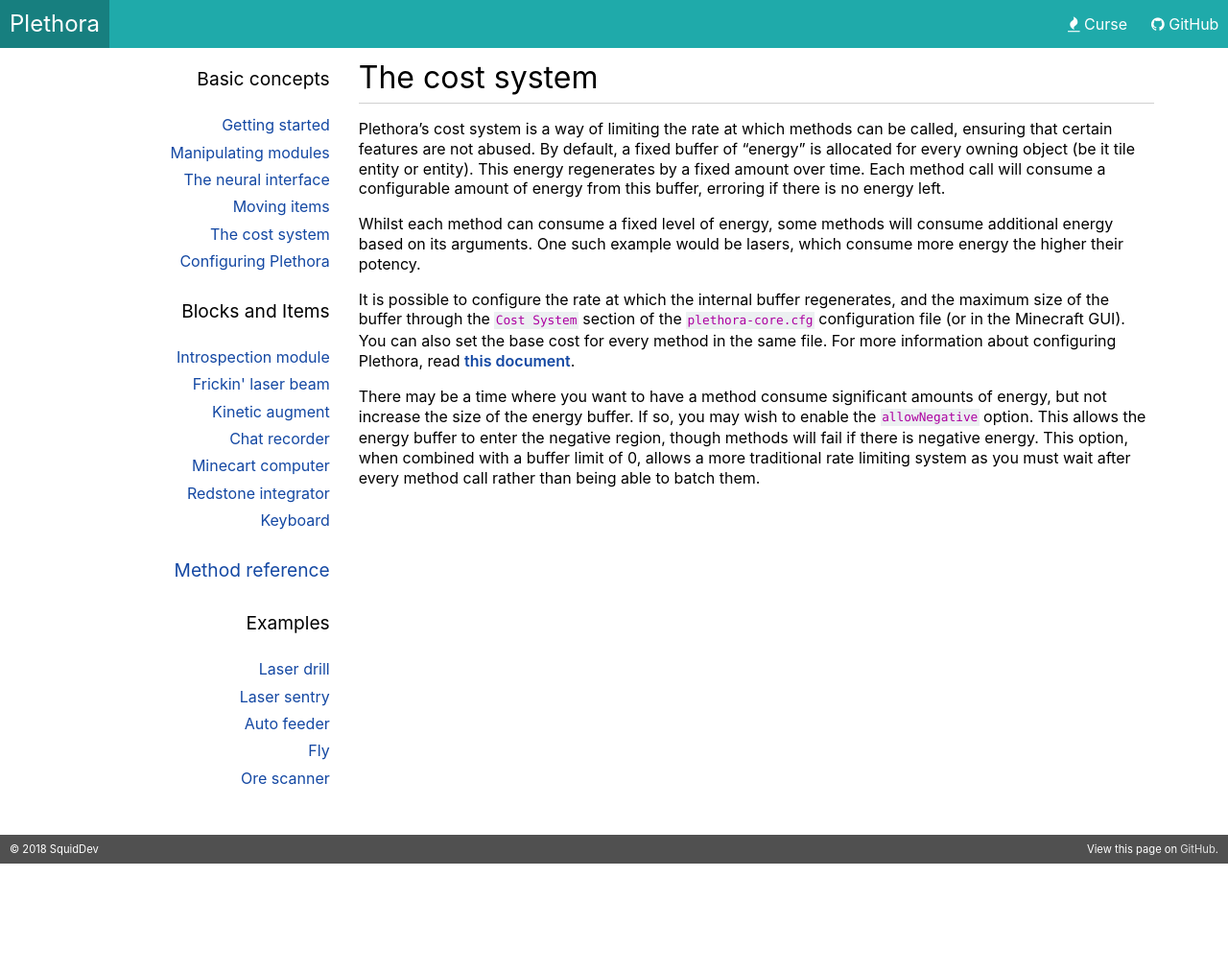
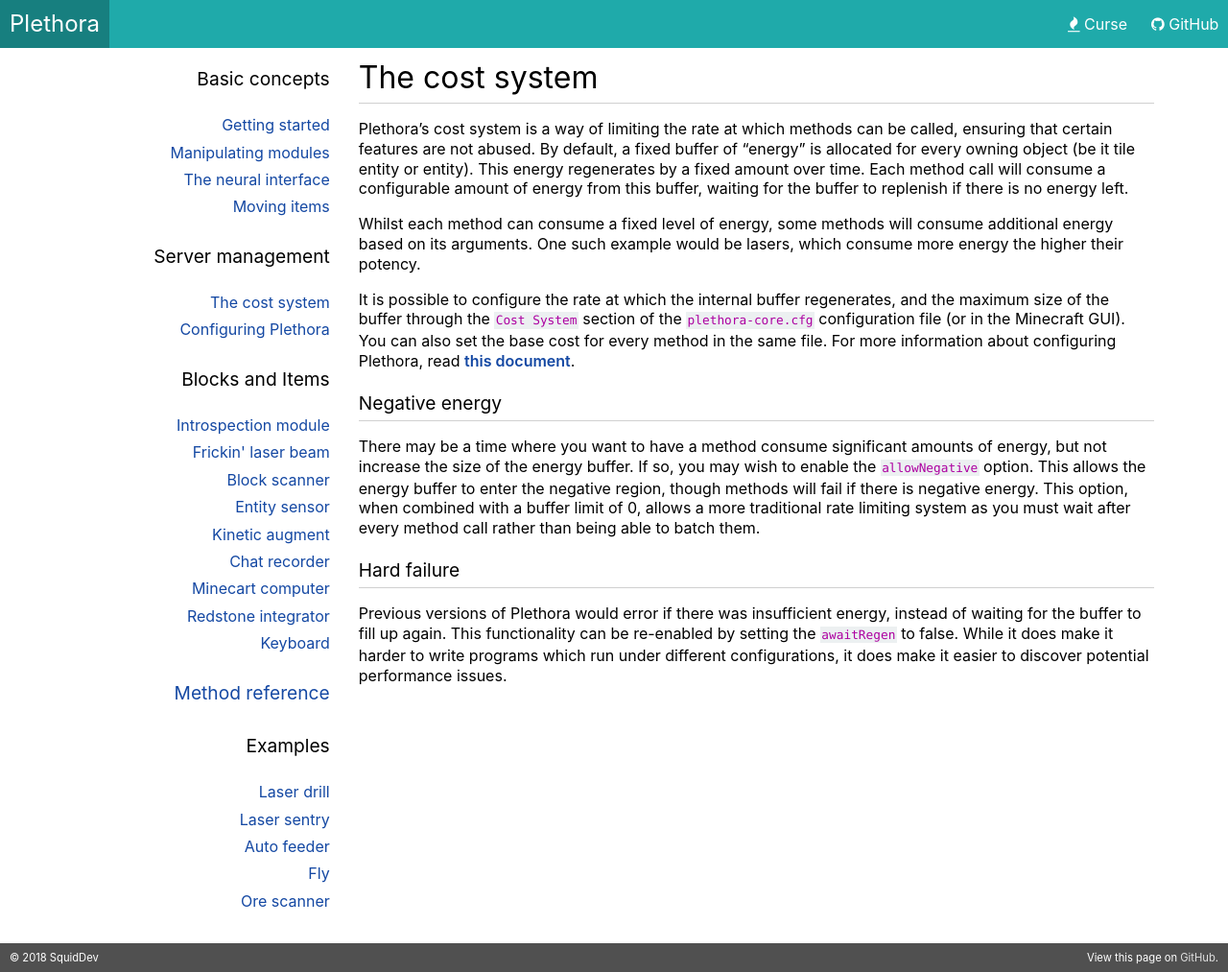
Before and after one commit to SquidDev-CC/plethora, a Jekyll site: the page built from cost-system.md, in a window 1280 px wide. Shown: the whole page at 96% size. Built offline with Jekyll 4.4.1, drawn with Linux system fonts in a browser that asks for light colours; before the commit the page ends 900 px from its top, so only the background shows below that.

Commit message:
Further extensions to the docs
 - Document the block scanner and entity sensor at long last
 - Change the cost system information to reflect the new awaiting system
 - Split the configuration sections into a subheading on the sidebar

```diff
--- a/_layouts/text.html
+++ b/_layouts/text.html
@@ -14,6 +14,12 @@
 				<li><a href="{{ "modules.html" | relative_url }}">Manipulating modules</a></li>
 				<li><a href="{{ "neural-interface.html" | relative_url }}">The neural interface</a></li>
 				<li><a href="{{ "item-transfer.html" | relative_url }}">Moving items</a></li>
+			</ul>
+		</div>
+
+		<div class="sidebar-group">
+			<h3>Server management</h3>
+			<ul>
 				<li><a href="{{ "cost-system.html" | relative_url }}">The cost system</a></li>
 				<li><a href="{{ "configuring.html" | relative_url }}">Configuring Plethora</a></li>
 			</ul>
@@ -24,8 +30,8 @@
 			<ul>
 				<li><a href="{{ "items/module-introspection.html" | relative_url }}">Introspection module</a></li>
 				<li><a href="{{ "items/module-laser.html" | relative_url }}">Frickin' laser beam</a></li>
-				<!-- <li><a href="{{ "items/module-scanner.html" | relative_url }}">Block scanner</a></li> -->
-				<!-- <li><a href="{{ "items/module-sensor.html" | relative_url }}">Entity sensor</a></li> -->
+				<li><a href="{{ "items/module-scanner.html" | relative_url }}">Block scanner</a></li>
+				<li><a href="{{ "items/module-sensor.html" | relative_url }}">Entity sensor</a></li>
 				<li><a href="{{ "items/module-kinetic.html" | relative_url }}">Kinetic augment</a></li>
 				<li><a href="{{ "items/module-chat.html" | relative_url }}">Chat recorder</a></li>
 				<!-- <li><a href="{{ "items/module-glasses.html" | relative_url }}">Overlay glasses</a></li> -->
--- a/cost-system.md
+++ b/cost-system.md
@@ -7,7 +7,7 @@
 Plethora's cost system is a way of limiting the rate at which methods can be called, ensuring that certain features are
 not abused. By default, a fixed buffer of "energy" is allocated for every owning object (be it tile entity or
 entity). This energy regenerates by a fixed amount over time. Each method call will consume a configurable amount of
-energy from this buffer, erroring if there is no energy left.
+energy from this buffer, waiting for the buffer to replenish if there is no energy left.
 
 Whilst each method can consume a fixed level of energy, some methods will consume additional energy based on its
 arguments. One such example would be lasers, which consume more energy the higher their potency.
@@ -17,8 +17,14 @@
 set the base cost for every method in the same file. For more information about configuring Plethora,
 read [this document](configuring.html#cost-system).
 
+### Negative energy
 There may be a time where you want to have a method consume significant amounts of energy, but not increase the size of
 the energy buffer. If so, you may wish to enable the `allowNegative` option. This allows the energy buffer to enter the
 negative region, though methods will fail if there is negative energy. This option, when combined with a buffer limit of
 0, allows a more traditional rate limiting system as you must wait after every method call rather than being able to
 batch them.
+
+### Hard failure
+Previous versions of Plethora would error if there was insufficient energy, instead of waiting for the buffer to fill up
+again. This functionality can be re-enabled by setting the `awaitRegen` to false. While it does make it harder to write
+programs which run under different configurations, it does make it easier to discover potential performance issues.
```
Also changed, not shown: configuring.md (+3 -0 lines), items/module-scanner.md (added, +61 -0 lines), items/module-sensor.md (added, +54 -0 lines), 1 other file.
